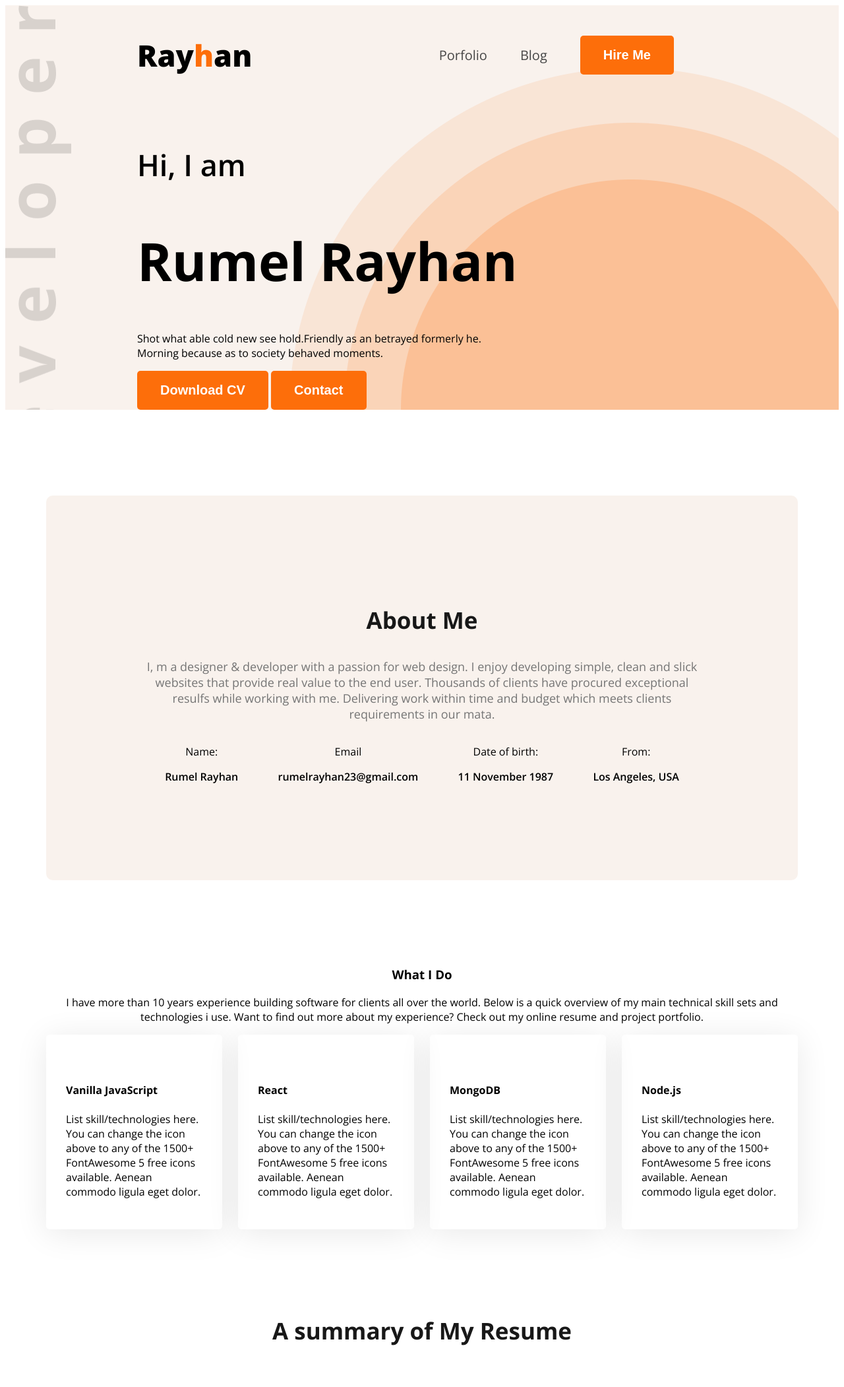
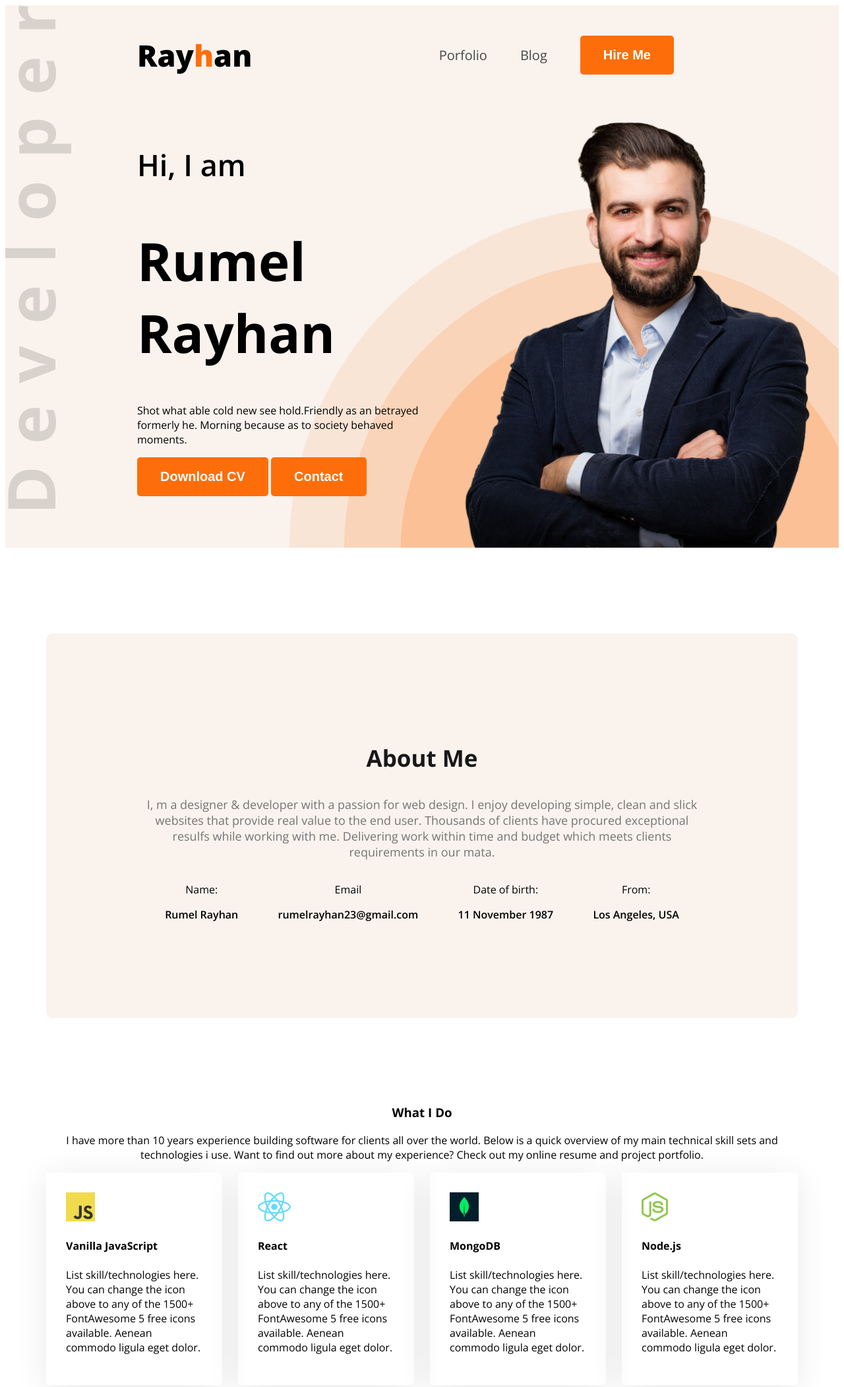
Before and after one commit to RumelRayhan/web-dev-portfolio, a plain HTML site: page index.html in a window 1280 px wide. Shown: the top 2102 px of the page at 66% size. Drawn offline with nearby package versions, Linux system fonts and the light colour scheme; the site is published under a folder, as on GitHub Pages, so addresses that start at the root find nothing.

Commit message:
fixed something

```diff
--- a/index.html
+++ b/index.html
@@ -27,7 +27,7 @@
             <button class="btn-primary">Download CV</button>
             <button class="btn-primary">Contact</button>
         </div>
-        <img class="banner-image" src="/images/hardy.png" alt="">
+        <img class="banner-image" src="images/hardy.png" alt="">
         </div>
     </header>
     <main>
@@ -63,22 +63,22 @@
         <p class="skill-desc text-all-center">I have more than 10 years experience building software for clients all over the world. Below is a quick overview of my main technical skill sets and technologies i use. Want to find out more about my experience? Check out my online resume and project portfolio.</p>
         <div class="skills-cottainer">
             <div class="skill">
-                <img src="/images/icons/js.png" alt="">
+                <img src="images/icons/js.png" alt="">
                 <h4 class="skill-title">Vanilla JavaScript</h4>
                 <p class="skill-decription">List skill/technologies here. You can change the icon above to any of the 1500+ FontAwesome 5 free icons available. Aenean commodo ligula eget dolor.</p>
             </div>
             <div class="skill">
-                <img src="/images/icons/react.png" alt="">
+                <img src="images/icons/react.png" alt="">
                 <h4 class="skill-title">React</h4>
                 <p class="skill-decription">List skill/technologies here. You can change the icon above to any of the 1500+ FontAwesome 5 free icons available. Aenean commodo ligula eget dolor.</p>
             </div>
             <div class="skill">
-                <img src="/images/icons/mongo.png" alt="">
+                <img src="images/icons/mongo.png" alt="">
                 <h4 class="skill-title">MongoDB</h4>
                 <p class="skill-decription">List skill/technologies here. You can change the icon above to any of the 1500+ FontAwesome 5 free icons available. Aenean commodo ligula eget dolor.</p>
             </div>
             <div class="skill">
-                <img src="/images/icons/nodejs.png" alt="">
+                <img src="images/icons/nodejs.png" alt="">
                 <h4 class="skill-title">Node.js</h4>
                 <p class="skill-decription">List skill/technologies here. You can change the icon above to any of the 1500+ FontAwesome 5 free icons available. Aenean commodo ligula eget dolor.</p>
             </div>
@@ -155,9 +155,9 @@
             <h3 class="section-title">Lets Connect</h3>
             <p class="footer-desc">Please fill out the form on this section to contact with me or call between 9:00 A.M and 8.00 P.M ET, Monday through Friday.</p>
             <div>
-                <a href=""><img src="./images/icons/facebook.png" alt=""></a>
-                <a href=""><img src="./images/icons/insta.png" alt=""></a>
-                <a href=""><img src="./images/icons/twitter.png" alt=""></a>
+                <a href=""><img src="images/icons/facebook.png" alt=""></a>
+                <a href=""><img src="images/icons/insta.png" alt=""></a>
+                <a href=""><img src="images/icons/twitter.png" alt=""></a>
             </div>
         </div>
         <div class="footer-colum">
```
